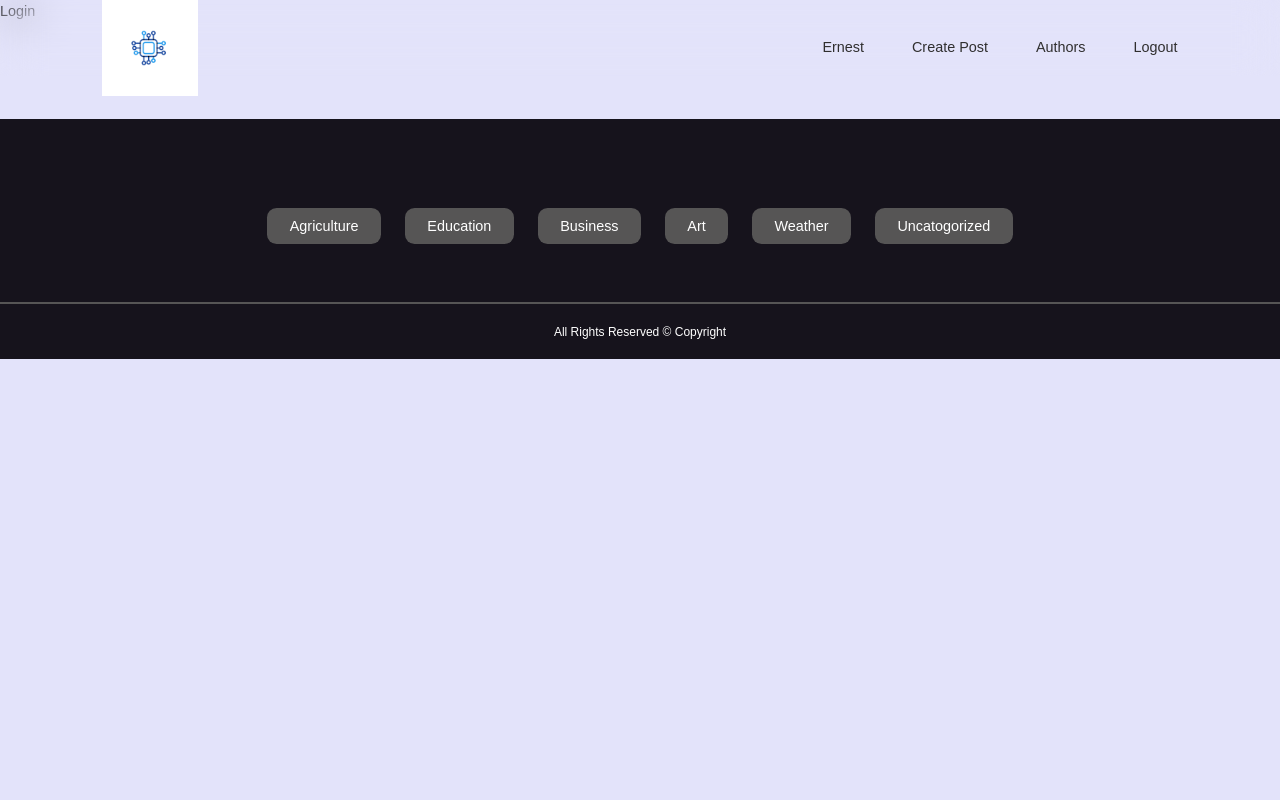
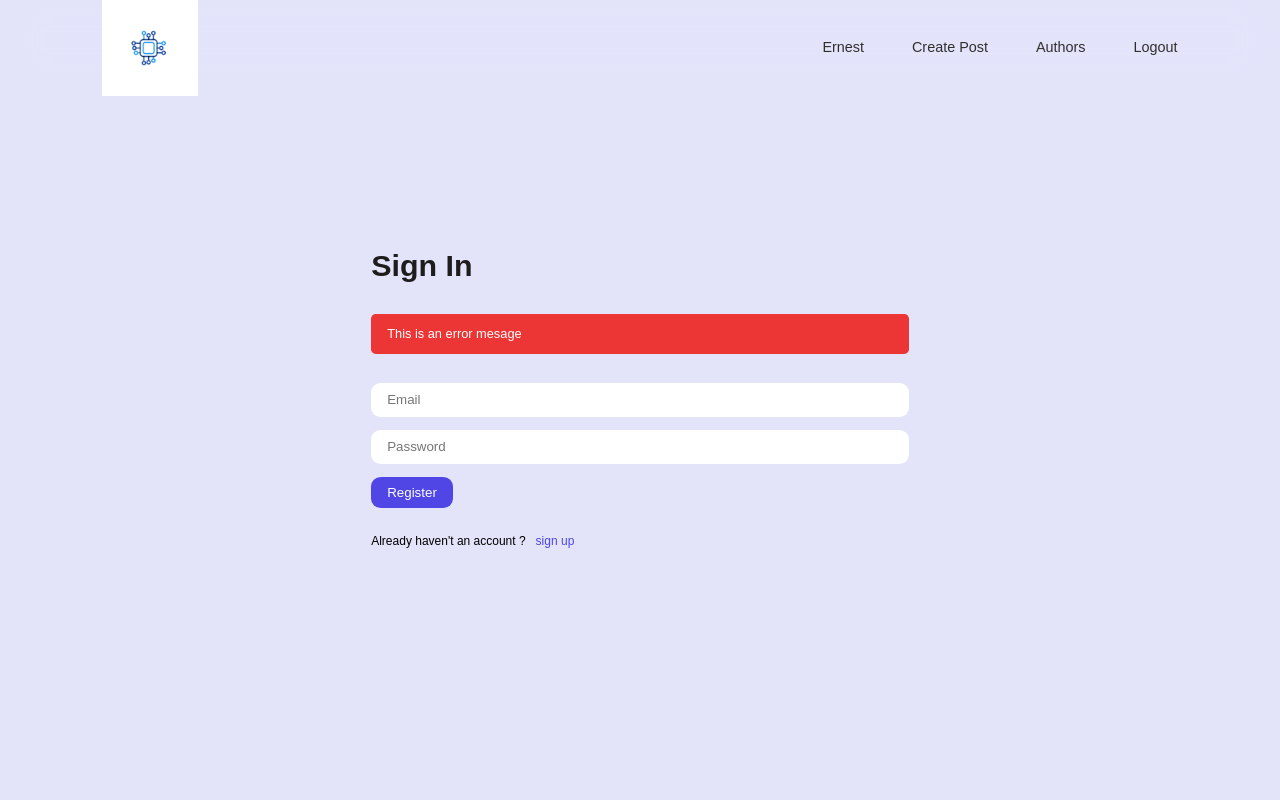
Before and after one commit to SachiniDeSilva/Blog, a React (Create React App) app: page /login in a window 1280 px wide. Shown: the top 800 px of the page. Built offline with nearby package versions, Linux system fonts and the light colour scheme.

Commit message:
signin and sign up pages

```diff
--- a/src/index.css
+++ b/src/index.css
@@ -287,3 +287,50 @@ footer{
 .post_author-avatar img{
   border-radius: 50px;
 }
+
+/*register*/
+
+
+.form{
+  display: flex;
+  flex-direction: column;
+  gap: 0.8rem;
+}
+
+input,select,textarea{
+  width: 100%;
+  padding: 0.6rem 1rem;
+  border-radius: 0.6rem;
+  resize: none ;
+
+}
+
+.form_error-message{
+  background-color: rgb(236, 53, 53);
+  color: white;
+  font-size: 0.8rem;
+  padding: 0.6rem 1rem;
+  border-radius: 0.3rem;
+  display: block;
+  margin-bottom: 1rem;
+}
+
+.register, .login, .create-post{
+  width: 50%;
+  margin-inline: auto;
+  height: calc(100vh - 12rem);
+  display: grid;
+  place-items: center;
+}
+
+.register h2, .login h2, .create-post h2{
+  margin-bottom: 2rem;
+}
+.register small, .login small{
+  display: block;
+  margin-top: 1.5rem;
+}
+.register small a, .login small a{
+color: var(--color-primary);
+padding-left: 10px;
+}
--- a/src/pages/CategotyPost.jsx
+++ b/src/pages/CategotyPost.jsx
@@ -1,22 +1,33 @@
-import React, { useState } from 'react'
-import PostItem from '../components/PostItem'
-import { Dummy_post } from '../data'
+import React, { useState, useEffect } from 'react';
+import PostItem from '../components/PostItem';
+import { Dummy_post } from '../data';
+
+const CategoryPost = () => {
+  const [posts, setPosts] = useState(Dummy_post);
 
 
 
-const CategoryPost = () => {
-
-
-  const [posts, setPosts]= useState (Dummy_post)
   return (
     <section className='category_posts'>
-   {posts.length > 0 ? <div className='category_container'>
-    {
-      posts.map(({id,thumbnail,category,title,desc,authorID}) => <PostItem key={id} postID={id} thumbnail={thumbnail} category={category} title={title} desc={desc} authorID={authorID}></PostItem>)
-    }
-    </div> : <h2 className='center'>No Post Found</h2>}
-  </section>
-   )
-}
+      {posts.length > 0 ? (
+        <div className='category_container'>
+          {posts.map(({ id, thumbnail, category, title, desc, authorID }) => (
+            <PostItem
+              key={id}
+              postID={id}
+              thumbnail={thumbnail}
+              category={category}
+              title={title}
+              desc={desc}
+              authorID={authorID}
+            />
+          ))}
+        </div>
+      ) :
+        <h2 className='center'>No Post Found</h2>
+      }
+    </section>
+  );
+};
 
-export default CategoryPost
+export default CategoryPost;
--- a/src/pages/Login.jsx
+++ b/src/pages/Login.jsx
@@ -1,8 +1,41 @@
-import React from 'react'
+import React, { useState } from 'react'
+import { Link } from 'react-router-dom'
 
 const Login = () => {
+
+
+  const [userData , setUserdata] =useState({
+
+    email:'',
+    password:'',
+
+  })
+  const changeInputHandler = (e) => {
+  setUserdata(prevState =>{
+    return{...prevState, [e.target.name] :e.target.value}
+  })
+  }
   return (
-    <div>Login</div>
+  <section className='login'>
+    <div className='container'>
+      <h2>Sign In</h2>
+      <form action="" className="form login_form">
+        <p className="form_error-message">This is an error mesage </p>
+
+
+        <input type="text" placeholder='Email' name='email' value={userData.email} onChange={changeInputHandler} />
+
+        <input type="password" placeholder='Password' name='password' value={userData.password} onChange={changeInputHandler} />
+
+
+
+     <button type="submit" className="btn primary">Register</button>
+
+
+      </form>
+      <small>Already haven't an account ?<Link to="/register">sign up</Link></small>
+    </div>
+  </section>
   )
 }
 
--- a/src/pages/Register.jsx
+++ b/src/pages/Register.jsx
@@ -1,8 +1,41 @@
-import React from 'react'
+import React, { useState } from 'react'
+import { Link } from 'react-router-dom'
 
 const Register = () => {
+
+
+  const [userData , setUserdata] =useState({
+    name:'',
+    email:'',
+    password:'',
+    password2:''
+  })
+  const changeInputHandler = (e) => {
+  setUserdata(prevState =>{
+    return{...prevState, [e.target.name] :e.target.value}
+  })
+  }
   return (
-    <div>Register</div>
+  <section className='register'>
+    <div className='container'>
+      <h2>Sign Up</h2>
+      <form action="" className="form register_form">
+        <p className="form_error-message">This is an error mesage </p>
+        <input type="text" placeholder='Full Name' name='name' value={userData.name} onChange={changeInputHandler} autoFocus/>
+
+        <input type="text" placeholder='Email' name='email' value={userData.email} onChange={changeInputHandler} />
+
+        <input type="password" placeholder='Password' name='password' value={userData.password} onChange={changeInputHandler} />
+
+        <input type="password" placeholder='Conform Password' name='password2' value={userData.password2} onChange={changeInputHandler} />
+
+     <button type="submit" className="btn primary">Register</button>
+
+
+      </form>
+      <small>Already have an account ?<Link to="/login">sign in</Link></small>
+    </div>
+  </section>
   )
 }
 
```
